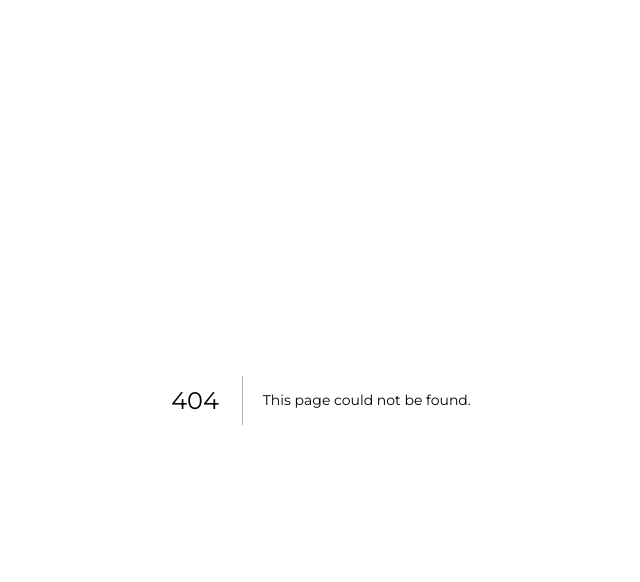
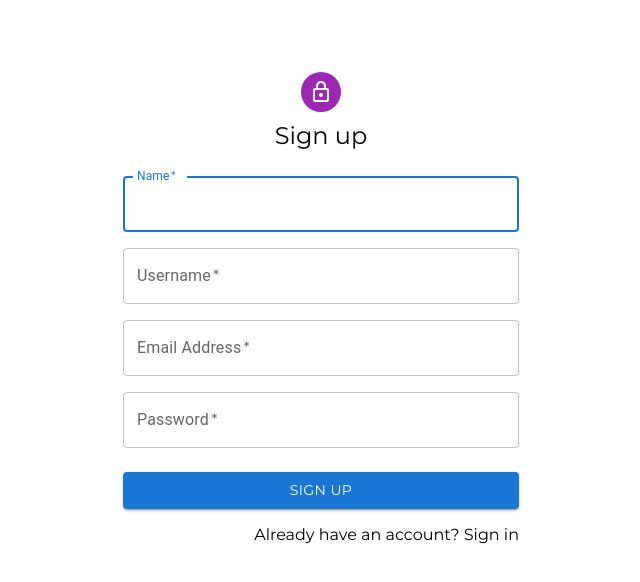
Before and after one commit to barisertakus/chatback, a Next.js app: page /signup in a window 1280 px wide. Before the commit this address had no page. Shown: the top 582 px of the page, without its empty margins (319-959 px from the left). Built offline with nearby package versions, Linux system fonts and the light colour scheme.

Commit message:
Create login & signup pages

```diff
--- a/pages/index.js
+++ b/pages/index.js
@@ -50,7 +50,7 @@ const Container = styled.div`
 `;
 
 const LogoWrapper = styled.div`
-  margin-right: 20px;
+  margin: 0px 20px;
 `;
 
 const Welcome = styled.div`
--- /dev/null
+++ b/pages/signup.js
@@ -0,0 +1,120 @@
+import LockOutlinedIcon from "@mui/icons-material/LockOutlined";
+import { Button } from "@mui/material";
+import Avatar from "@mui/material/Avatar";
+import Box from "@mui/material/Box";
+import Container from "@mui/material/Container";
+import Grid from "@mui/material/Grid";
+import TextField from "@mui/material/TextField";
+import Typography from "@mui/material/Typography";
+import Link from "next/link";
+import React from "react";
+import styled from "styled-components";
+
+function Signup() {
+  const [signForm, setSignForm] = React.useState({
+    name: "",
+    username: "",
+    email: "",
+    password: "",
+  });
+
+  const handleSubmit = (event) => {
+    console.log(signForm);
+  };
+
+  const handleChange = (e) => {
+    setSignForm({ ...signForm, [e.target.name]: e.target.value });
+  };
+
+  return (
+    <Container component="main" maxWidth="xs">
+      <SignupContainer>
+        <Avatar sx={{ m: 1, bgcolor: "secondary.main" }}>
+          <LockOutlinedIcon />
+        </Avatar>
+        <Typography component="h1" variant="h5">
+          Sign up
+        </Typography>
+        <Form noValidate onSubmit={handleSubmit}>
+          <Grid container spacing={2}>
+            <Grid item xs={12}>
+              <TextField
+                autoComplete="given-name"
+                onChange={handleChange}
+                name="name"
+                value={signForm.name}
+                required
+                fullWidth
+                label="Name"
+                autoFocus
+              />
+            </Grid>
+            <Grid item xs={12}>
+              <TextField
+                required
+                onChange={handleChange}
+                name="username"
+                value={signForm.username}
+                fullWidth
+                label="Username"
+                autoComplete="username"
+              />
+            </Grid>
+            <Grid item xs={12}>
+              <TextField
+                required
+                onChange={handleChange}
+                name="email"
+                value={signForm.email}
+                fullWidth
+                label="Email Address"
+                autoComplete="email"
+              />
+            </Grid>
+            <Grid item xs={12}>
+              <TextField
+                required
+                onChange={handleChange}
+                name="password"
+                value={signForm.password}
+                fullWidth
+                label="Password"
+                type="password"
+                id="password"
+                autoComplete="new-password"
+              />
+            </Grid>
+          </Grid>
+
+          <Button
+            onClick={handleSubmit}
+            fullWidth
+            variant="contained"
+            sx={{ mt: 3, mb: 2 }}
+          >
+            Sign Up
+          </Button>
+
+          <Grid container justifyContent="flex-end">
+            <Grid item>
+              <Link href="login">Already have an account? Sign in</Link>
+            </Grid>
+          </Grid>
+        </Form>
+      </SignupContainer>
+    </Container>
+  );
+}
+
+export default Signup;
+
+const SignupContainer = styled.div`
+  margin-top: 64px;
+  display: flex;
+  flex-direction: column;
+  align-items: center;
+`;
+
+const Form = styled.form`
+  margin-top: 24px;
+`;
```
Also changed, not shown: pages/home.js (deleted, +0 -10 lines), pages/login.js (added, +97 -0 lines).
